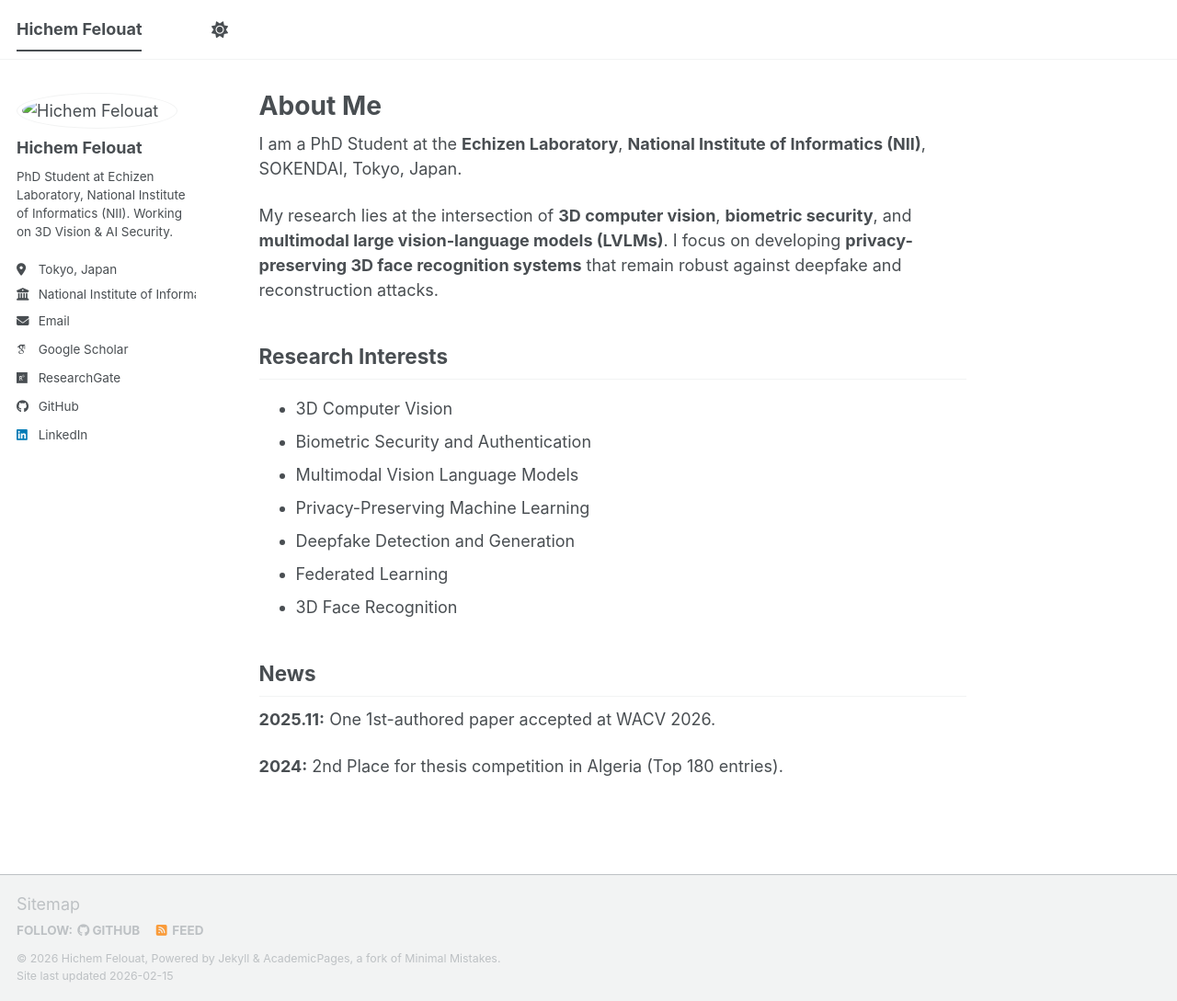
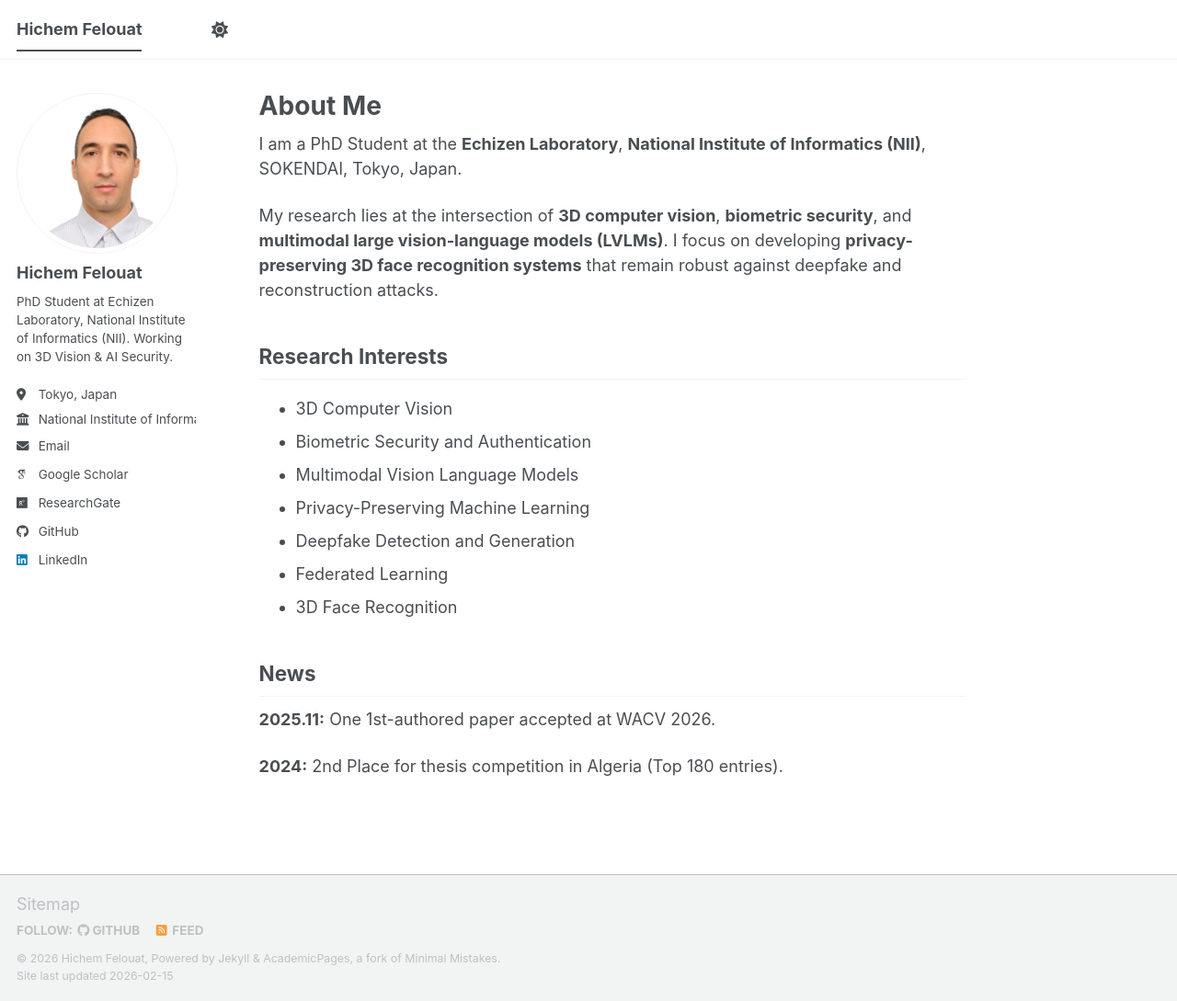
Before and after one commit to hichemfelouat/hichemfelouat.github.io, a Jekyll site: the page built from _pages/about.md, in a window 1280 px wide and 1089 px high. Shown: the whole window at 92% size. Built offline with Jekyll 4.4.1, drawn with Linux system fonts in a browser that asks for light colours; some web fonts are replaced; a script bundle is joined from its source files by our own code; library files that are not in the unit come from our copies.

Commit message:
Update _config.yml

```diff
--- a/_config.yml
+++ b/_config.yml
@@ -23,7 +23,7 @@ repository               : "hichemfelouat/hichemfelouat.github.io"
 #               Additional customization can be done by editing /_includes/author-profile.html
 author:
   name: "Hichem Felouat"
-  avatar: "/images/profile.jpg"             # Path to your profile photo
+  avatar: "profile.jpg"             # Path to your profile photo
   bio: "PhD Student at Echizen Laboratory, National Institute of Informatics (NII). Working on 3D Vision & AI Security."
   location: "Tokyo, Japan"
   employer: "National Institute of Informatics (NII)"
```
